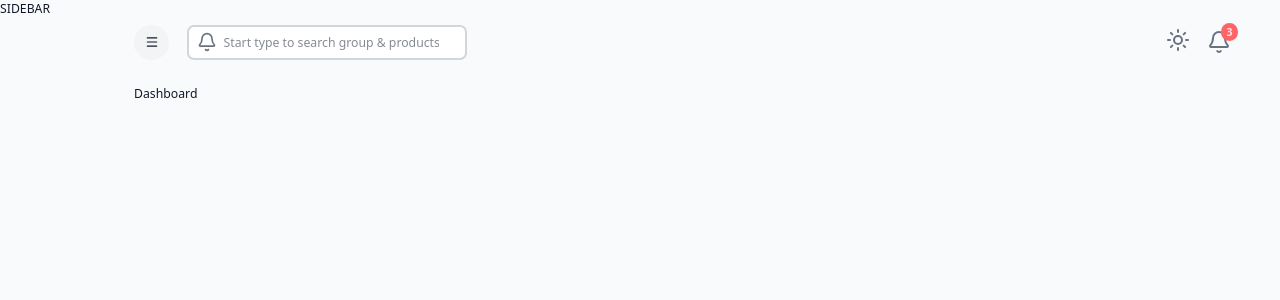
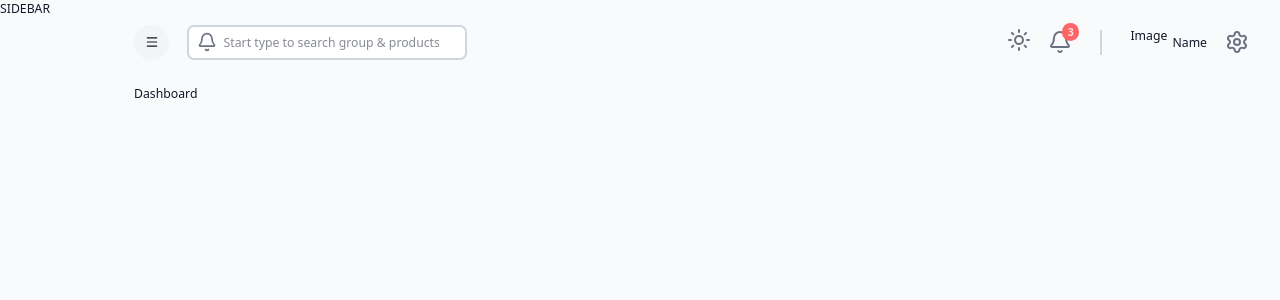
Before and after one commit to Syamantak-Git/inventory-management, a Next.js app in the folder client/: page / in a window 1280 px wide. Shown: the top 300 px of the page. Built offline with nearby package versions, Linux system fonts and the light colour scheme.

Commit message:
finish navbar layout

```diff
--- a/client/src/component/navbar.tsx
+++ b/client/src/component/navbar.tsx
@@ -1,5 +1,6 @@
 "use client";
-import { Bell, Menu, Sun } from "lucide-react";
+import { Bell, Menu, Settings, Sun } from "lucide-react";
+import Link from "next/link";
 import React from "react";
 
 const Navbar = () => {
@@ -20,24 +21,33 @@ const Navbar = () => {
             className="pl-10 pr-4 py-2 w-50 md:w-80 border-2 border-gray-300 bg-white rounded-lg focus:outline-none focus:border-blue-500"
           />
           <div className="absolute inset-y-0 left-0 pl-3 flex items-center pointer-events-none">
-            <Bell className="text-gray-500" size={20}/>
+            <Bell className="text-gray-500" size={20} />
           </div>
         </div>
       </div>
       {/* RIGHT */}
       <div className="flex justify-between items-center gap-5">
         <div className="hidden md:flex justify-between items-center gap-5">
-            <div>
-                <button onClick={()=>{}}>
-                    <Sun className="cursor-pointer text-gray-500" size={24}/>
-                </button>
-            </div>
-            <div className="relative">
-                <Bell className="cursor-pointer text-gray-500" size={24}/>
-                <span className="absolute -top-2 -right-2 inline-flex items-center justify-center px-[0.4rem] py-1 text-xs font-semibold leading-none text-red-100 bg-red-400 rounded-full">3</span>
-            </div>
-            <hr className=""/>
+          <div>
+            <button onClick={() => {}}>
+              <Sun className="cursor-pointer text-gray-500" size={24} />
+            </button>
+          </div>
+          <div className="relative">
+            <Bell className="cursor-pointer text-gray-500" size={24} />
+            <span className="absolute -top-2 -right-2 inline-flex items-center justify-center px-[0.4rem] py-1 text-xs font-semibold leading-none text-red-100 bg-red-400 rounded-full">
+              3
+            </span>
+          </div>
+          <hr className="w-0 h-7 border border-solid border-l border-gray-300 mx-3" />
+          <div className="flex items-center gap-3 cursor-pointer">
+            <div className="w-9 h-9">Image</div>
+            <span>Name</span>
+          </div>
         </div>
+        <Link href="/settings">
+        <Settings className="cursor-pointer text-gray-500" size={24} />
+        </Link>
       </div>
     </div>
   );
```
